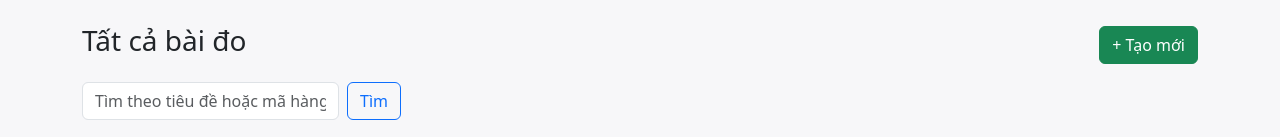
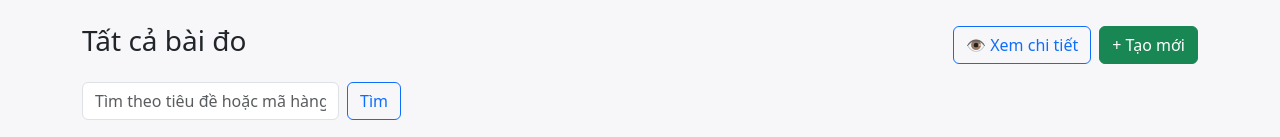
Before and after one commit to leanhvu2206-byte/Deploypoly, a Flask app: template templates/measurements.html in a window 1280 px wide. Shown: the part 56-193 px from the top of the page. Run offline with Flask 3, Linux system fonts and the light colour scheme; the template is opened without the code that fills it: most values are stand-ins (such as "Sample title", 1, 10 or a date in 2020); some libraries are stand-ins or nearby versions.

Commit message:
Update measurements.html

```diff
--- a/templates/measurements.html
+++ b/templates/measurements.html
@@ -80,10 +80,30 @@
     }
   </style>
 
-  <div class="d-flex justify-content-between align-items-center mb-3">
-    <h3>Tất cả bài đo</h3>
-    <a class="btn btn-success" href="{{ url_for('new_measurement') }}">+ Tạo mới</a>
+<div class="d-flex justify-content-between align-items-center mb-3">
+  <h3>Tất cả bài đo</h3>
+
+  <div class="d-flex gap-2">
+
+    {% if detail_view %}
+      <a class="btn btn-outline-secondary"
+         href="{{ url_for(request.endpoint, view='summary', q=q) }}">
+        ← Thu gọn
+      </a>
+    {% else %}
+      <a class="btn btn-outline-primary"
+         href="{{ url_for(request.endpoint, view='detail', q=q) }}">
+        👁 Xem chi tiết
+      </a>
+    {% endif %}
+
+    <a class="btn btn-success"
+       href="{{ url_for('new_measurement') }}">
+      + Tạo mới
+    </a>
+
   </div>
+</div>
 
   <form class="row g-2 mb-3" method="get">
     <div class="col-auto">
```
